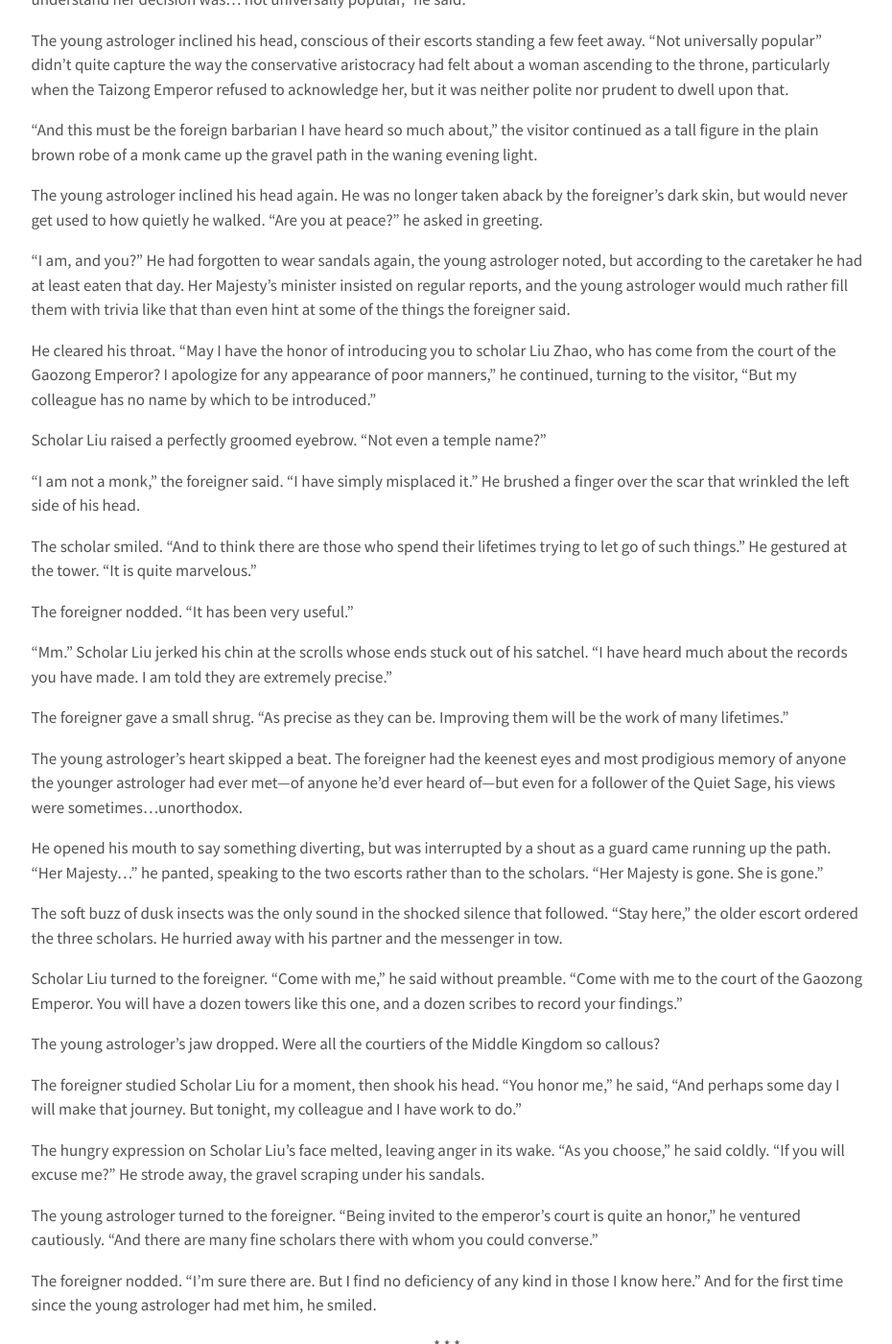
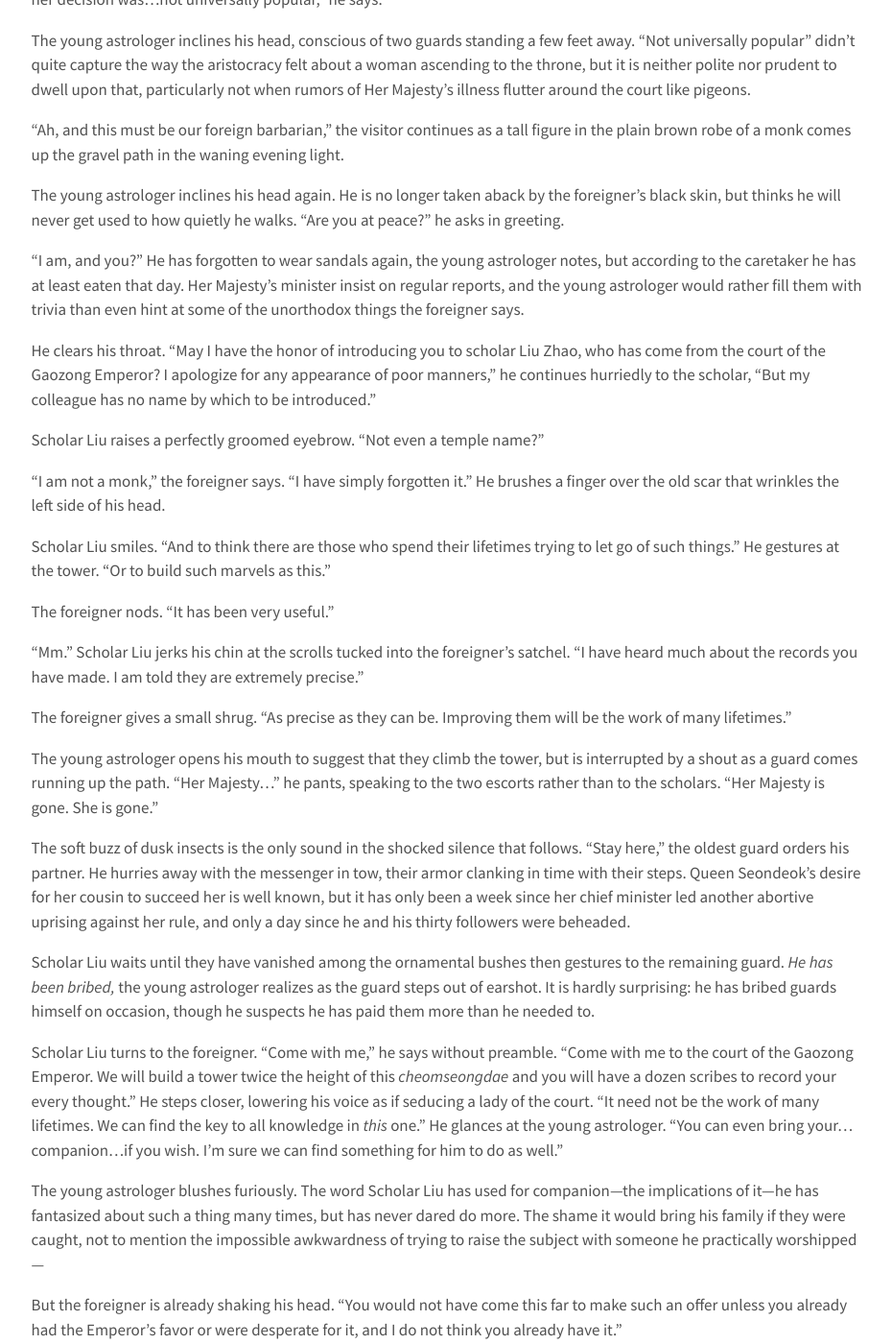
Before and after one commit to gvwilson/sensibleadventures, a Jekyll site: the page built from short-stories/arecibo.md, in a window 1280 px wide and 1400 px high, scrolled down 6441 px. Shown: the whole window at 96% size, without its empty margins (174-1104 px from the left). Built offline with Jekyll 4.4.1, drawn with Linux system fonts in a browser that asks for light colours; nearby versions of some CDN libraries; some of the changed text lies outside the part shown.

Commit message:
Revising third section

```diff
--- a/short-stories/arecibo.md
+++ b/short-stories/arecibo.md
@@ -506,125 +506,164 @@
 **Gyeongju / Actual minus 2300 years**
 
 "It was Her Majesty's first decree as princess,"
-the young astrologer said,
+the young astrologer says,
 immediately hating himself for telling such a distinguished scholar
-something he undoubtedly already knew.
+something he undoubtedly already knows.
 
-But the visitor from the Middle Kingdom smiled politely as he studied the star-gazing tower.
-It was the height of five men,
-and to the enlightened eye,
-the number and placement of its stones represented historical and astronomical figures.
-"I understand her decision was... not universally popular," he said.
+But the visitor from the Middle Kingdom smiles politely as he studies the star-gazing tower.
+It is the height of five men,
+and to the educated eye,
+the number and placement of its stones represent historical and astronomical figures.
+"I understand her decision was...not universally popular," he says.
 
-The young astrologer inclined his head,
-conscious of their escorts standing a few feet away.
-"Not universally popular" didn't quite capture the way the conservative aristocracy had felt
+The young astrologer inclines his head,
+conscious of two guards standing a few feet away.
+"Not universally popular" didn't quite capture the way the aristocracy felt
 about a woman ascending to the throne,
-particularly when the Taizong Emperor refused to acknowledge her,
-but it was neither polite nor prudent to dwell upon that.
+but it is neither polite nor prudent to dwell upon that,
+particularly not when rumors of Her Majesty's illness flutter around the court like pigeons.
 
-"And this must be the foreign barbarian I have heard so much about,"
-the visitor continued
+"Ah, and this must be our foreign barbarian,"
+the visitor continues
 as a tall figure in the plain brown robe of a monk
-came up the gravel path in the waning evening light.
+comes up the gravel path in the waning evening light.
 
-The young astrologer inclined his head again.
-He was no longer taken aback by the foreigner's dark skin,
-but would never get used to how quietly he walked.
-"Are you at peace?" he asked in greeting.
+The young astrologer inclines his head again.
+He is no longer taken aback by the foreigner's black skin,
+but thinks he will never get used to how quietly he walks.
+"Are you at peace?" he asks in greeting.
 
 "I am, and you?"
-He had forgotten to wear sandals again,
-the young astrologer noted,
-but according to the caretaker he had at least eaten that day.
-Her Majesty's minister insisted on regular reports,
-and the young astrologer would much rather fill them with trivia like that
-than even hint at some of the things the foreigner said.
+He has forgotten to wear sandals again,
+the young astrologer notes,
+but according to the caretaker he has at least eaten that day.
+Her Majesty's minister insist on regular reports,
+and the young astrologer would rather fill them with trivia
+than even hint at some of the unorthodox things the foreigner says.
 
-He cleared his throat.
+He clears his throat.
 "May I have the honor of introducing you to scholar Liu Zhao,
 who has come from the court of the Gaozong Emperor?
 I apologize for any appearance of poor manners,"
-he continued,
-turning to the visitor,
+he continues hurriedly to the scholar,
 "But my colleague has no name by which to be introduced."
 
-Scholar Liu raised a perfectly groomed eyebrow.
+Scholar Liu raises a perfectly groomed eyebrow.
 "Not even a temple name?"
 
 "I am not a monk,"
-the foreigner said.
-"I have simply misplaced it."
-He brushed a finger over the scar that wrinkled the left side of his head.
+the foreigner says.
+"I have simply forgotten it."
+He brushes a finger over the old scar that wrinkles the left side of his head.
 
-The scholar smiled.
+Scholar Liu smiles.
 "And to think there are those who spend their lifetimes trying to let go of such things."
-He gestured at the tower.
-"It is quite marvelous."
+He gestures at the tower.
+"Or to build such marvels as this."
 
-The foreigner nodded.
+The foreigner nods.
 "It has been very useful."
 
 "Mm."
-Scholar Liu jerked his chin at the scrolls
-whose ends stuck out of his satchel.
+Scholar Liu jerks his chin at the scrolls tucked into the foreigner's satchel.
 "I have heard much about the records you have made.
 I am told they are extremely precise."
 
-The foreigner gave a small shrug.
+The foreigner gives a small shrug.
 "As precise as they can be.
 Improving them will be the work of many lifetimes."
 
-The young astrologer's heart skipped a beat.
-The foreigner had the keenest eyes and most prodigious memory of anyone the younger astrologer had ever met---of
-anyone he'd ever heard of---but even for a follower of the Quiet Sage,
-his views were sometimes...unorthodox.
-
-He opened his mouth to say something diverting,
-but was interrupted by a shout as a guard came running up the path.
-"Her Majesty..." he panted,
+The young astrologer opens his mouth to suggest that they climb the tower,
+but is interrupted by a shout as a guard comes running up the path.
+"Her Majesty..." he pants,
 speaking to the two escorts rather than to the scholars.
 "Her Majesty is gone. She is gone."
 
-The soft buzz of dusk insects was the only sound in the shocked silence that followed.
+The soft buzz of dusk insects is the only sound in the shocked silence that follows.
 "Stay here,"
-the older escort ordered the three scholars.
-He hurried away with his partner and the messenger in tow.
+the oldest guard orders his partner.
+He hurries away with the messenger in tow,
+their armor clanking in time with their steps.
+Queen Seondeok's desire for her cousin to succeed her is well known,
+but it has only been a week since her chief minister led another abortive uprising against her rule,
+and only a day since he and his thirty followers were beheaded.
 
-Scholar Liu turned to the foreigner.
+Scholar Liu waits until they have vanished among the ornamental bushes
+then gestures to the remaining guard.
+*He has been bribed,* the young astrologer realizes
+as the guard steps out of earshot.
+It is hardly surprising:
+he has bribed guards himself on occasion,
+though he suspects he has paid them more than he needed to.
+
+Scholar Liu turns to the foreigner.
 "Come with me,"
-he said without preamble.
+he says without preamble.
 "Come with me to the court of the Gaozong Emperor.
-You will have a dozen towers like this one,
-and a dozen scribes to record your findings."
+We will build a tower twice the height of this *cheomseongdae*
+and you will have a dozen scribes to record your every thought."
+He steps closer,
+lowering his voice as if seducing a lady of the court.
+"It need not be the work of many lifetimes.
+We can find the key to all knowledge in *this* one."
+He glances at the young astrologer.
+"You can even bring your...companion...if you wish.
+I'm sure we can find something for him to do as well."
 
-The young astrologer's jaw dropped.
-Were all the courtiers of the Middle Kingdom so callous?
+The young astrologer blushes furiously.
+The word Scholar Liu has used for companion---the implications of it---he
+has fantasized about such a thing many times,
+but has never dared do more.
+The shame it would bring his family if they were caught,
+not to mention the impossible awkwardness of trying to raise the subject
+with someone he practically worshipped---
 
-The foreigner studied Scholar Liu for a moment,
-then shook his head.
-"You honor me," he said,
-"And perhaps some day I will make that journey.
-But tonight,
-my colleague and I have work to do."
+But the foreigner is already shaking his head.
+"You would not have come this far to make such an offer
+unless you already had the Emperor's favor or were desperate for it,
+and I do not think you already have it."
 
-The hungry expression on Scholar Liu's face melted,
+The ingratiating expression on Scholar Liu's face melted,
 leaving anger in its wake.
-"As you choose," he said coldly.
-"If you will excuse me?"
-He strode away,
-the gravel scraping under his sandals.
+"So you consider yourself an expert on the court as well as the stars?"
 
-The young astrologer turned to the foreigner.
+The foreigner inclines his head.
+"Sadly,
+I suspect little has changed since I served the Emperor Taiwu."
+
+Scholar Liu snorts.
+"That was two hundred years ago."
+
+"Nevertheless."
+The foreigner gestures at the tower.
+"You are of course still welcome to join us tonight.
+If it is clear,
+I may be able to show you the slow wanderer we have found beyond Saturn."
+
+The scholar scowls.
+"I would learn as much from the beasts of the forest.
+Come!"
+He snaps his fingers at the guard and stalks away like an affronted cat.
+
+The young astrologer turns to the foreigner.
 "Being invited to the emperor's court is quite an honor,"
-he ventured cautiously.
-"And there are many fine scholars there with whom you could converse."
+he ventures cautiously.
+"There are many fine scholars there with whom you could converse."
 
-The foreigner nodded.
+The foreigner nods.
 "I'm sure there are.
 But I find no deficiency of any kind in those I know here."
-And for the first time since the young astrologer had met him,
-he smiled.
+And for the first time,
+he smiles.
+
+*The succession proves peaceful.
+Queen Jindeok rules for seven years.
+The young astrologer grows to middle age,
+successfully evading all of the marriage traps set by his extended family.
+He gets mildly drunk one night to celebrate the successful prediction of a lunar eclipse
+and finally acts on twenty years of desire
+by reciting a love poem to the foreigner on top of the star-gazing tower.
+When he wakes the next morning the foreigner has vanished.*
 
 <div align="center">* * *</div>
 
```
